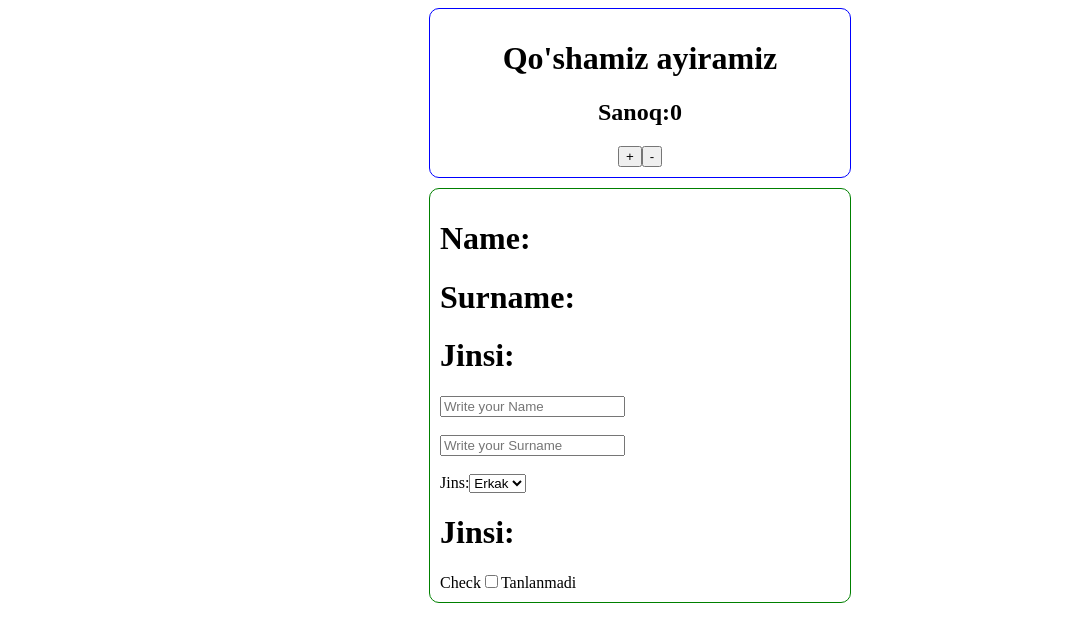
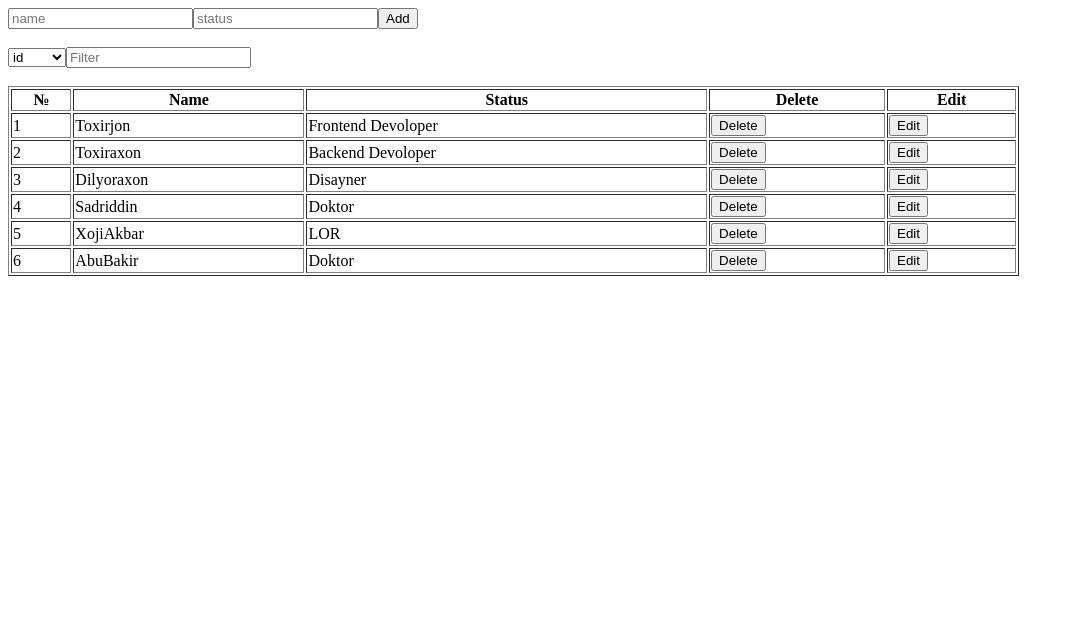
Before and after one commit to Tokhiriy/turoialwebbrain, a React (Create React App) app: page / in a window 1280 px wide. Shown: the top 642 px of the page, without its empty margins (0-1074 px from the left). Built offline with nearby package versions, Linux system fonts and the light colour scheme; the HTML template or start-up script is replaced by a standard one.

Commit message:
CRUD uzlashtirildi

```diff
--- a/src/App.js
+++ b/src/App.js
@@ -1,10 +1,12 @@
 import './App.css';
-import Count from './count';
+/* import Count from './count'; */
+import Crud from './crud';
 
 
 function App() {
   return (
-   <Count/>
+    <Crud/>
+  // {/* <Count/> */}
   );
 }
 
--- a/src/count.js
+++ b/src/count.js
@@ -56,10 +56,11 @@ class Count extends React.Component{
 
                   <label htmlFor="Jins">Jins:
                   <select onChange={findGender} name="Jins" id="">
+                    <option selected disabled value="">Tanlov</option>
                     <option value="Erkak">Erkak</option>
                     <option value="Ayol">Ayol</option>
                    </select>
-                    <h1>Jinsi: {this.state.gender}</h1>
+
                   </label>
 
                   <label htmlFor="Check"> Check
--- /dev/null
+++ b/src/crud.js
@@ -0,0 +1,147 @@
+import React from "react";
+import { students } from "./mock";
+
+
+class Crud extends React.Component{
+    constructor(){
+        super();
+        this.state ={
+            data: students,
+            id:'id',
+            name:'',
+            status:'',
+            selected:'',
+            active:null
+        }
+    }
+
+    render(){
+
+        const onFilter =(e)=>{
+            let res = students.filter(item => `${item[this.state.selected]}`.toLowerCase().includes(e.target.value.toLowerCase()));
+            console.log(res);
+            this.setState({data:res})
+        }
+
+        const onDelete = (id)=>{
+            let res = this.state.data.filter(item => item.id !==id)
+            this.setState({data:res})
+        }
+
+        const onAdd = () =>{
+            let newUser = {
+                id:this.state.data.at(-1).id+1,
+                name:this.state.name,
+                status: this.state.status
+            }
+
+            if(newUser.name && newUser.status){
+
+                this.setState({
+                    data:[...this.state.data,newUser],
+                    name:'',
+                    status:''
+                })
+            }
+
+        }
+
+        const onChange = (e) => {
+            this.setState({[e.target.name]:e.target.value})
+        }
+
+        const onSelect = (e)=>{
+            this.setState({selected:e.target.value})
+        }
+
+        const onEdit = ({id,name,status},isSave) =>{
+            if(isSave){
+                let res = this.state.data.map(value => value.id === this.state.active.id ? {...value, name:this.state.name, status:this.state.status}:value)
+                this.setState({active:null, data:res})
+            }else{
+                console.log({id,name,status},isSave);
+                this.setState({
+
+                    name:name,
+                    status,
+                    active:{id,name,status},
+
+                })
+            }
+
+        }
+
+
+        return(
+            <div>
+                <input
+                name="name"
+                onChange={(e)=>{onChange(e)}}
+                value={this.state.name}
+                type="text"
+                placeholder="name"/>
+                <input
+                name="status"
+                onChange={(e)=>{onChange(e)}}
+                value={this.state.status}
+                type="text"
+                placeholder="status"/>
+                <button onClick={onAdd}>Add</button>
+                <br /><br />
+                <select onChange={onSelect} name="" id="">
+                    <option value="id">id</option>
+                    <option value="name">name</option>
+                    <option value="status">status</option>
+                </select>
+                <input onChange={(e)=>{onFilter(e)}} type="text" placeholder='Filter' /> <br /><br />
+                <table border={1} width="80%">
+                    <thead>
+                        <tr>
+                        <th>№</th>
+                        <th>Name</th>
+                        <th>Status</th>
+                        <th>Delete</th>
+                        <th>Edit</th>
+                        </tr>
+                    </thead>
+                    <tbody>
+
+                    { this.state.data.length?
+                    this.state.data.map(({id,name,status})=>(
+            <tr key={id}>
+                <td>{id}</td>
+                <td>
+                    {this.state.active?.id === id ?
+                    <input
+                    onChange={onChange}
+                    name='name'
+                    value={this.state.name}
+                    type="text" />
+                    : name}
+                </td>
+                <td>
+                    {this.state.active?.id === id ?
+                    <input
+                    onChange={onChange}
+                    name='status'
+                    value={this.state.status}
+                    type="text" /> : status}
+                </td>
+                <td><button onClick = {()=>onDelete(id)}>Delete</button></td>
+                <td>
+                    <button onClick = {()=>onEdit({id,name,status},this.state.active?.id === id)}>
+                    {this.state.active?.id === id ? 'Save': 'Edit'}
+                    </button></td>
+            </tr>
+           )):<tr><th colSpan='5' rowSpan={3}><h1>No Data</h1></th></tr>}
+
+
+
+                    </tbody>
+                </table>
+            </div>
+        )
+    }
+}
+
+export default Crud;
--- /dev/null
+++ b/src/mock.js
@@ -0,0 +1,8 @@
+export const students = [
+    {id:1, name:'Toxirjon', status:'Frontend Devoloper'},
+    {id:2, name:'Toxiraxon', status:'Backend Devoloper'},
+    {id:3, name:'Dilyoraxon', status:'Disayner'},
+    {id:4, name:'Sadriddin', status:'Doktor'},
+    {id:5, name:'XojiAkbar', status:'LOR'},
+    {id:6, name:'AbuBakir', status:'Doktor'},
+]
```
